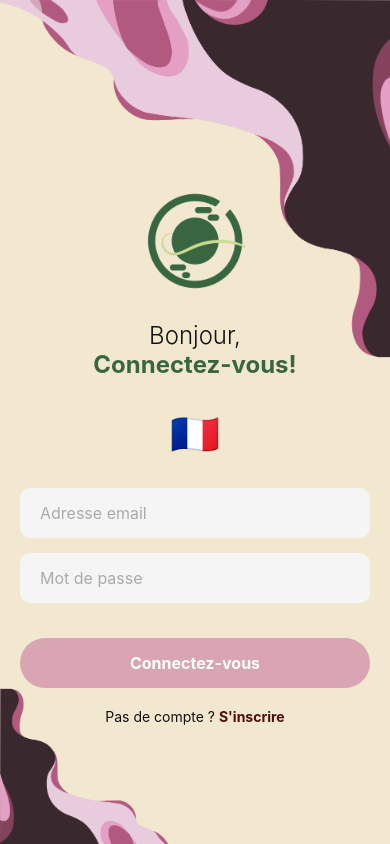
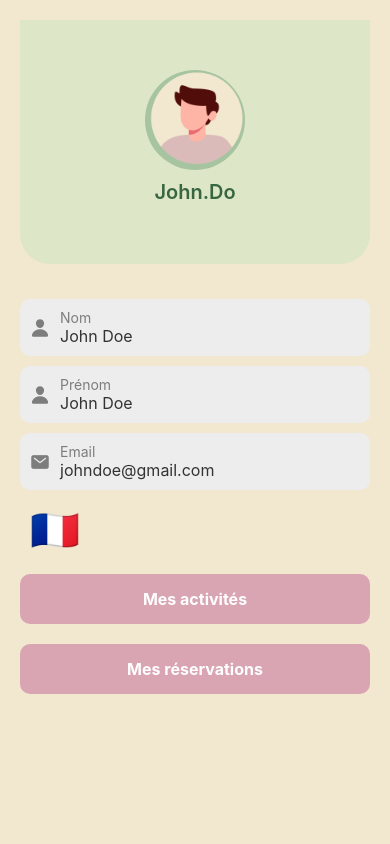
Before and after one commit to Inesamzr/Traveo-Front, a React Native app: screen /Auth in a window 390 px wide. Built offline with nearby package versions, Linux system fonts and the light colour scheme.

Commit message:
adding profil page

```diff
--- /dev/null
+++ b/Components/Profil/ProfilButton.js
@@ -0,0 +1,26 @@
+import React from 'react';
+import { TouchableOpacity, Text, StyleSheet } from 'react-native';
+
+export default function ProfilButton({ label, onPress }) {
+  return (
+    <TouchableOpacity style={styles.button} onPress={onPress}>
+      <Text style={styles.text}>{label}</Text>
+    </TouchableOpacity>
+  );
+}
+
+const styles = StyleSheet.create({
+  button: {
+    backgroundColor: '#D9A5B3',
+    borderRadius: 10,
+    paddingVertical: 15,
+    paddingHorizontal: 20,
+    marginVertical: 10,
+    alignItems: 'center',
+  },
+  text: {
+    fontSize: 16,
+    color: '#fff',
+    fontWeight: 'bold',
+  },
+});
--- /dev/null
+++ b/Components/Profil/ProfilField.js
@@ -0,0 +1,42 @@
+import React from 'react';
+import { View, Text, StyleSheet, TouchableOpacity } from 'react-native';
+import { Ionicons } from '@expo/vector-icons';
+
+export default function ProfilField({ label, value, icon, onPress }) {
+  return (
+    <TouchableOpacity style={styles.container} onPress={onPress}>
+      <View style={styles.iconContainer}>
+        <Ionicons name={icon} size={20} color="#7D7D7D" />
+      </View>
+      <View style={styles.textContainer}>
+        <Text style={styles.label}>{label}</Text>
+        <Text style={styles.value}>{value}</Text>
+      </View>
+    </TouchableOpacity>
+  );
+}
+
+const styles = StyleSheet.create({
+  container: {
+    flexDirection: 'row',
+    alignItems: 'center',
+    backgroundColor: '#EDEDED',
+    borderRadius: 10,
+    padding: 10,
+    marginVertical: 5,
+  },
+  iconContainer: {
+    marginRight: 10,
+  },
+  textContainer: {
+    flex: 1,
+  },
+  label: {
+    fontSize: 14,
+    color: '#7D7D7D',
+  },
+  value: {
+    fontSize: 16,
+    color: '#333',
+  },
+});
--- /dev/null
+++ b/Components/Profil/ProfilHeader.js
@@ -0,0 +1,54 @@
+import React from 'react';
+import { View, Text, StyleSheet, Image, TouchableOpacity } from 'react-native';
+
+export default function ProfilHeader({ name, onEdit }) {
+  return (
+    <View style={styles.container}>
+      <TouchableOpacity style={styles.avatarContainer} onPress={onEdit}>
+        <Image
+          source={require('../../assets/avatar.png')} // Remplacez par votre image d'avatar
+          style={styles.avatar}
+        />
+      </TouchableOpacity>
+      <Text style={styles.name}>{name}</Text>
+    </View>
+  );
+}
+
+const styles = StyleSheet.create({
+  container: {
+    backgroundColor: '#DDE6C7',
+    alignItems: 'center',
+    borderBottomLeftRadius: 30,
+    borderBottomRightRadius: 30,
+    paddingBottom: 60,
+  },
+  avatarContainer: {
+    position: 'relative',
+  },
+  avatar: {
+    marginTop: 50,
+    width: 100,
+    height: 100,
+    borderRadius: 50,
+    backgroundColor: '#A5C49F',
+  },
+  editIcon: {
+    position: 'absolute',
+    bottom: 0,
+    right: 0,
+    backgroundColor: '#fff',
+    borderRadius: 10,
+    padding: 4,
+  },
+  icon: {
+    width: 15,
+    height: 15,
+  },
+  name: {
+    marginTop: 10,
+    fontSize: 20,
+    fontWeight: '600',
+    color: '#386641',
+  },
+});
--- a/Navigation/AuthNavigator.js
+++ b/Navigation/AuthNavigator.js
@@ -9,14 +9,14 @@ const Stack = createStackNavigator();
 export default function AuthNavigator() {
   return (
     <Stack.Navigator>
+      <Stack.Screen
+        name="Profil"
+        component={ProfilPage}
+        options={{ headerShown: false }}
+      />
        <Stack.Screen
         name="Login"
         component={LoginPage}
-        options={{ headerShown: false }}
-      />
-      <Stack.Screen
-        name="Profil"
-        component={ProfilPage}
         options={{ headerShown: false }}
       />
       <Stack.Screen
--- a/localization/localization.js
+++ b/localization/localization.js
@@ -65,7 +65,7 @@ const texts = {
     register: "Sign up",
     alreadyAccount: "Already have an account? ",
     flag: "🇬🇧",
-    language: "language",
+    languageSelect: "language",
 
     // Accueil Page
     accueilWelcome: "Welcome to Traveo",
--- a/screens/Profil/ProfilPage.js
+++ b/screens/Profil/ProfilPage.js
@@ -1,24 +1,72 @@
 import React from 'react';
-import { View, Text, StyleSheet } from 'react-native';
+import { TouchableOpacity, View, StyleSheet, ScrollView, Text } from 'react-native';
+import ProfilHeader from '../../Components/Profil/ProfilHeader';
+import ProfilField from '../../Components/Profil/ProfilField';
+import ProfilButton from '../../Components/Profil/ProfilButton';
+import texts from '../../localization/localization';
+import { useLanguage } from '../../localization/LanguageContext';
 
-export default function ProfilPage() {
+
+
+export default function ProfilePage({ navigation }) {
+  const { language } = useLanguage();
+  const currentTexts = texts[language];
+
+
+  const handleEditProfile = () => {
+    console.log('Edit profile clicked');
+  };
+
+  const handleLanguageChange = () => {
+    navigation.navigate('LanguageSelection');
+  };
+
+  const handleActivities = () => {
+    navigation.navigate('Activities'); // Remplacez par votre écran d'activités
+  };
+
+  const handleReservations = () => {
+    navigation.navigate('Reservations'); // Remplacez par votre écran de réservations
+  };
+
   return (
-    <View style={styles.container}>
-      <Text style={styles.text}>Page du profil utilisateur</Text>
-    </View>
+    <ScrollView style={styles.container} contentContainerStyle={styles.content}>
+      <ProfilHeader name="John.Do" onEdit={handleEditProfile} />
+      <View style={styles.fields}>
+        <ProfilField label={currentTexts.firstNamePlaceholder} value="John Doe" icon="person" />
+        <ProfilField label={currentTexts.lastNamePlaceholder} value="John Doe" icon="person" />
+        <ProfilField label="Email" value="johndoe@gmail.com" icon="mail" />
+      </View>
+      <TouchableOpacity
+          style={styles.languageButton}
+          onPress={() => navigation.navigate('LanguageSelection')}
+        >
+          <Text style={styles.languageText}>{currentTexts.flag}</Text>
+        </TouchableOpacity>
+      <ProfilButton label="Mes activités" onPress={handleActivities} />
+      <ProfilButton label="Mes réservations" onPress={handleReservations} />
+    </ScrollView>
   );
 }
 
 const styles = StyleSheet.create({
   container: {
     flex: 1,
-    justifyContent: 'center',
-    alignItems: 'center',
-    backgroundColor: '#f5f5f5',
+    backgroundColor: '#F2E8CF',
   },
-  text: {
-    fontSize: 20,
-    fontWeight: 'bold',
+  content: {
+    padding: 20,
+  },
+  fields: {
+    marginTop: 30,
+  },
+  languageButton: {
+    padding: 10,
+    borderColor: '#ccc',
+    borderRadius: 5,
+  },
+  languageText: {
+    fontSize: 40,
     color: '#333',
   },
 });
```
Also changed, not shown: assets/avatar.png (added), 1 other file (tests, documents, lock files or other folders).
